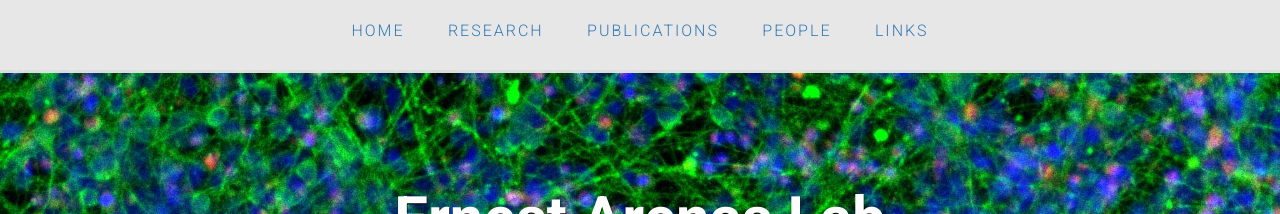
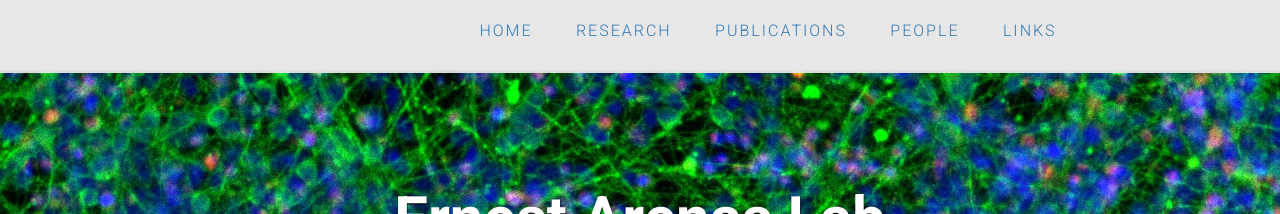
Before and after one commit to ArenasLab/arenaslab.github.io, a Jekyll site: the page index.html, which Jekyll copies as it is, in a window 1280 px wide. Shown: the top 214 px of the page. Built offline with Jekyll 4.4.1, drawn with Linux system fonts in a browser that asks for light colours.

Commit message:
Update main.css

```diff
--- a/css/main.css
+++ b/css/main.css
@@ -34,7 +34,7 @@
 .navigation {
   background-color: rgba(230, 230, 230, 0.95);
   height: auto;
-  width: 100%;
+  width: 120%;
   text-align: center;
   position: fixed;
   left: 0;
@@ -51,7 +51,7 @@
   display: inline-block;
   font-family: 'Roboto', sans-serif;
   font-size: 16px;
-  font-weight: 100;
+  font-weight: 200;
   letter-spacing: 2px;
   margin: 20px;
   text-transform: uppercase;
```
